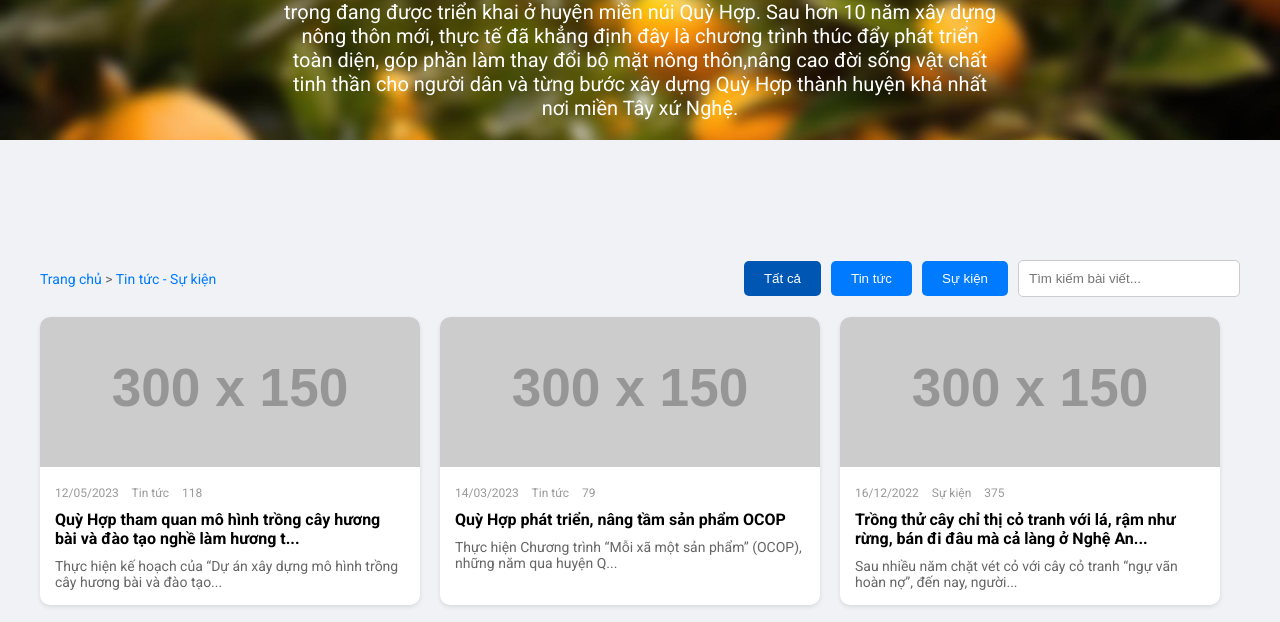
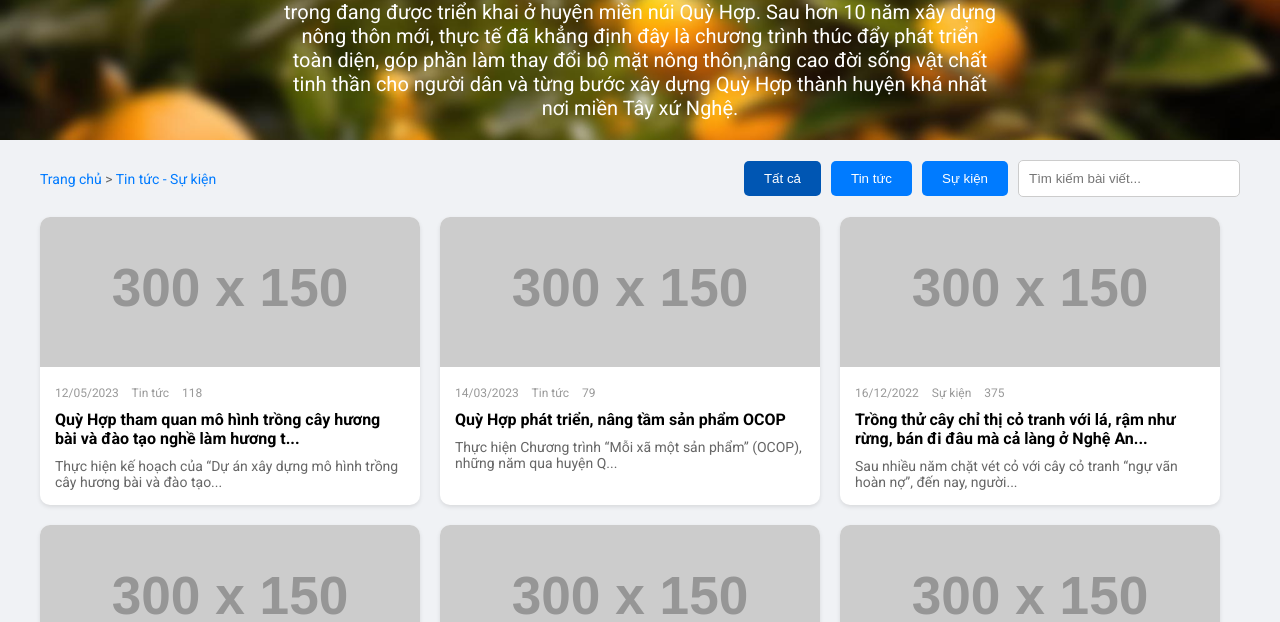
Before and after one commit to frwkHoangQuy/NongThonQuyHop, a plain HTML site: page index.html in a window 1280 px wide. Shown: the part 110-732 px from the top of the page. Drawn offline with Linux system fonts and the light colour scheme; placeholder pictures from the web are drawn by us.

Commit message:
[REFRACTOR] Sửa margin

```diff
--- a/style.css
+++ b/style.css
@@ -96,7 +96,7 @@ body {
 
 .content {
   max-width: 1200px;
-  margin: 120px auto 20px;
+  margin: 20px auto 20px;
   padding: 0 15px;
 }
 
@@ -197,7 +197,6 @@ body {
   margin: 0;
 }
 
-/* Add animation */
 @keyframes fadeIn {
   from {
       opacity: 0;
```
